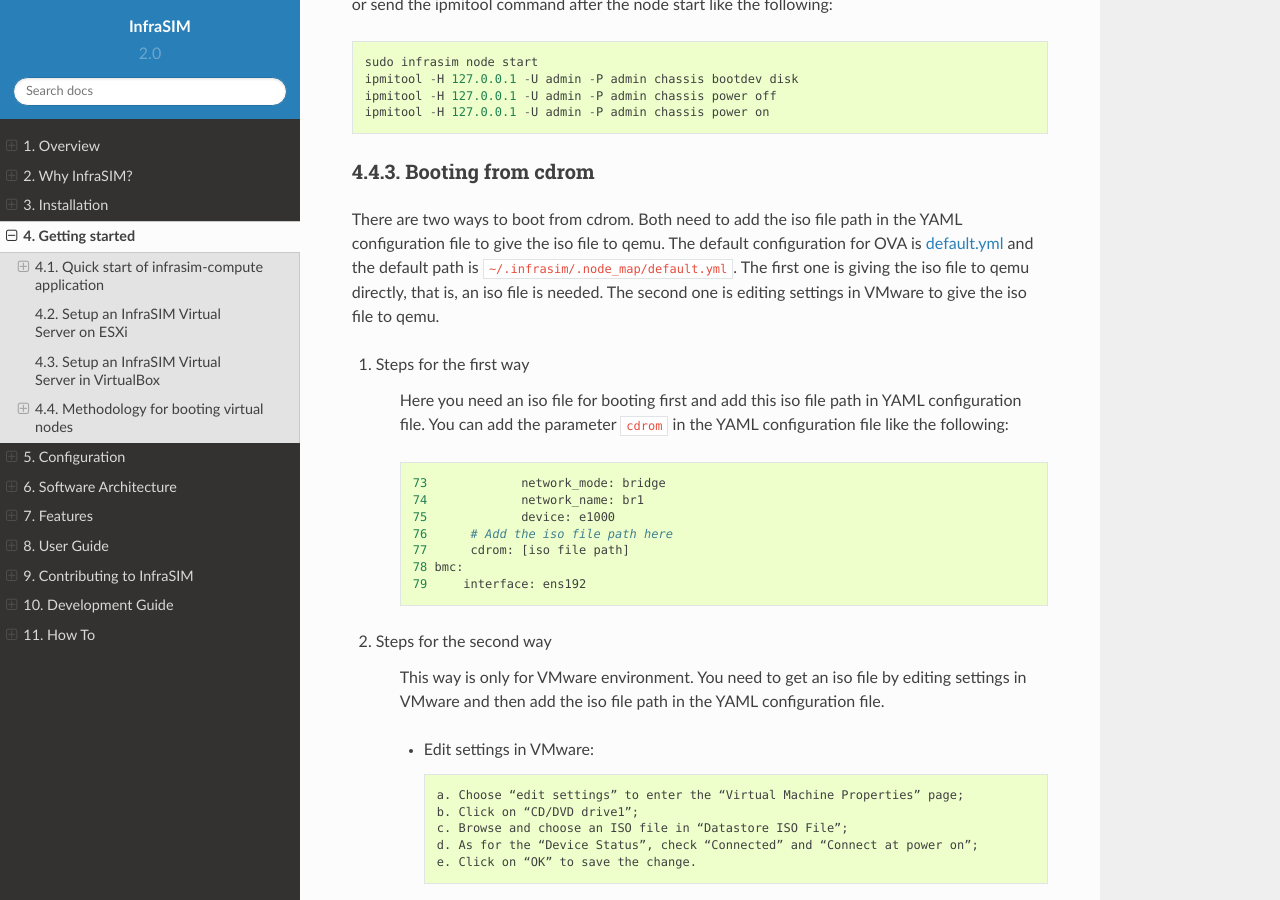
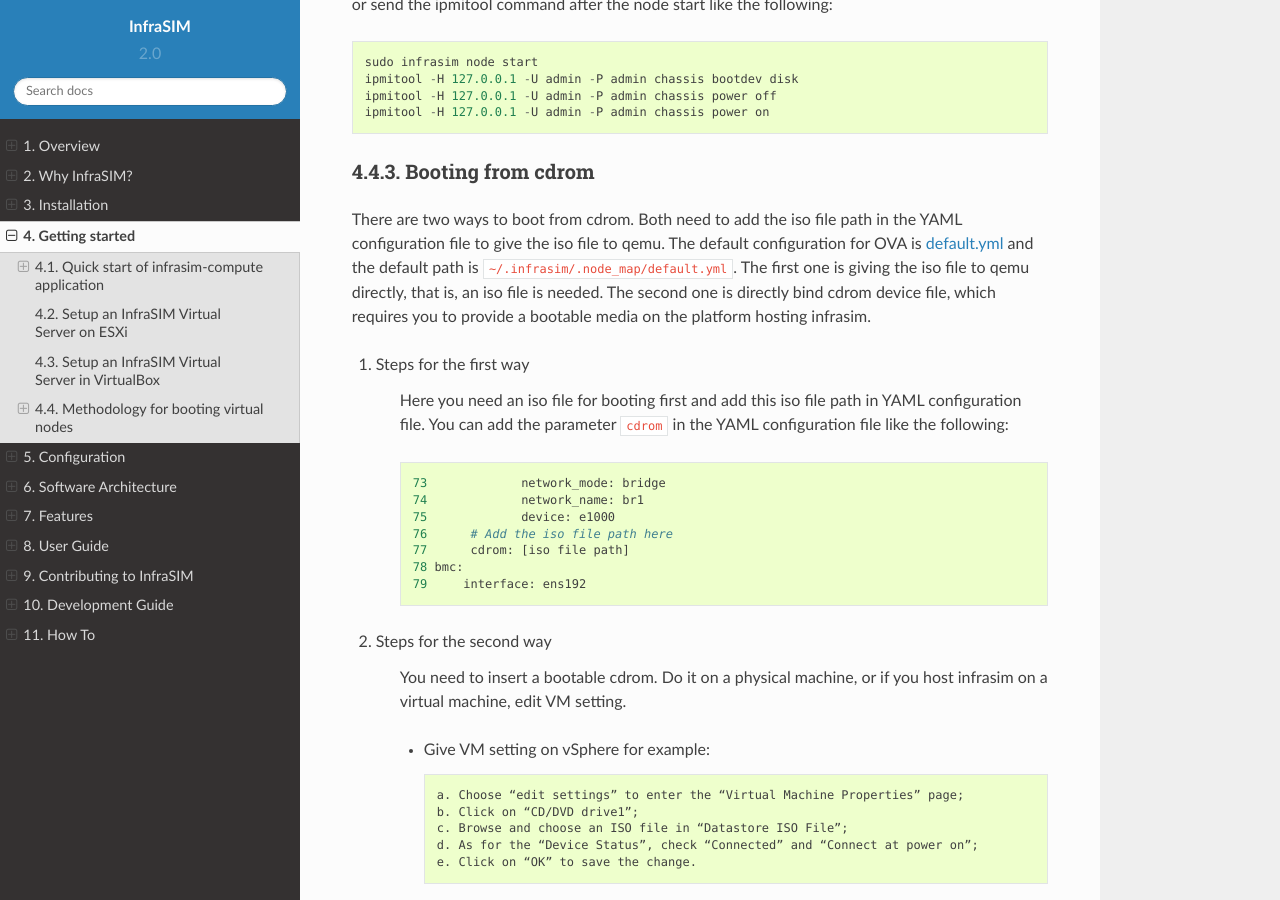
Before and after one commit to InfraSIM/docs, a Sphinx documentation site: the page built from docs/get_start.rst, in a window 1280 px wide and 900 px high, scrolled down 5949 px. Built offline with Sphinx 7.4.7 and the Read the Docs theme 2.0.0, drawn with Linux system fonts in a browser that asks for light colours; some of the changed text lies outside the part shown.

Commit message:
Update get_start.rst

```diff
--- a/docs/get_start.rst
+++ b/docs/get_start.rst
@@ -225,7 +225,7 @@
 Booting from cdrom
 ~~~~~~~~~~~~~~~~~~~~~~
 
-There are two ways to boot from cdrom. Both need to add the iso file path in the YAML configuration file to give the iso file to qemu. The default configuration for OVA is `default.yml <https://github.com/InfraSIM/tools/blob/master/packer/scripts/infrasim.yml>`_ and the default path is ``~/.infrasim/.node_map/default.yml``. The first one is giving the iso file to qemu directly, that is, an iso file is needed. The second one is editing settings in VMware to give the iso file to qemu.
+There are two ways to boot from cdrom. Both need to add the iso file path in the YAML configuration file to give the iso file to qemu. The default configuration for OVA is `default.yml <https://github.com/InfraSIM/tools/blob/master/packer/scripts/infrasim.yml>`_ and the default path is ``~/.infrasim/.node_map/default.yml``. The first one is giving the iso file to qemu directly, that is, an iso file is needed. The second one is directly bind cdrom device file, which requires you to provide a bootable media on the platform hosting infrasim.
 
 #. Steps for the first way
 
@@ -241,9 +241,9 @@
 
 #. Steps for the second way
 
-    This way is only for VMware environment. You need to get an iso file by editing settings in VMware and then add the iso file path in the YAML configuration file.
+    You need to insert a bootable cdrom. Do it on a physical machine, or if you host infrasim on a virtual machine, edit VM setting.
 
-    * Edit settings in VMware::
+    * Give VM setting on vSphere for example::
 
 
         a. Choose “edit settings” to enter the “Virtual Machine Properties” page;
```
Also changed, not shown: other parts of docs/get_start.rst (+1 -1 lines).
